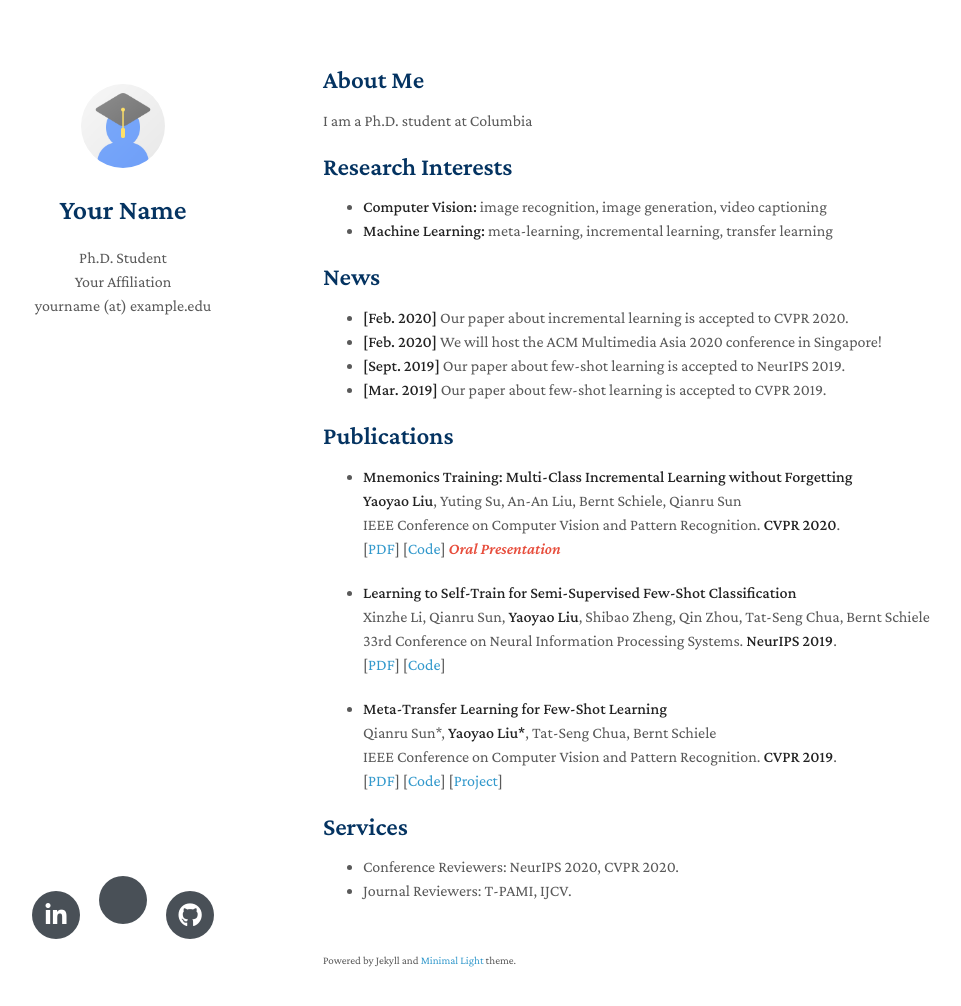
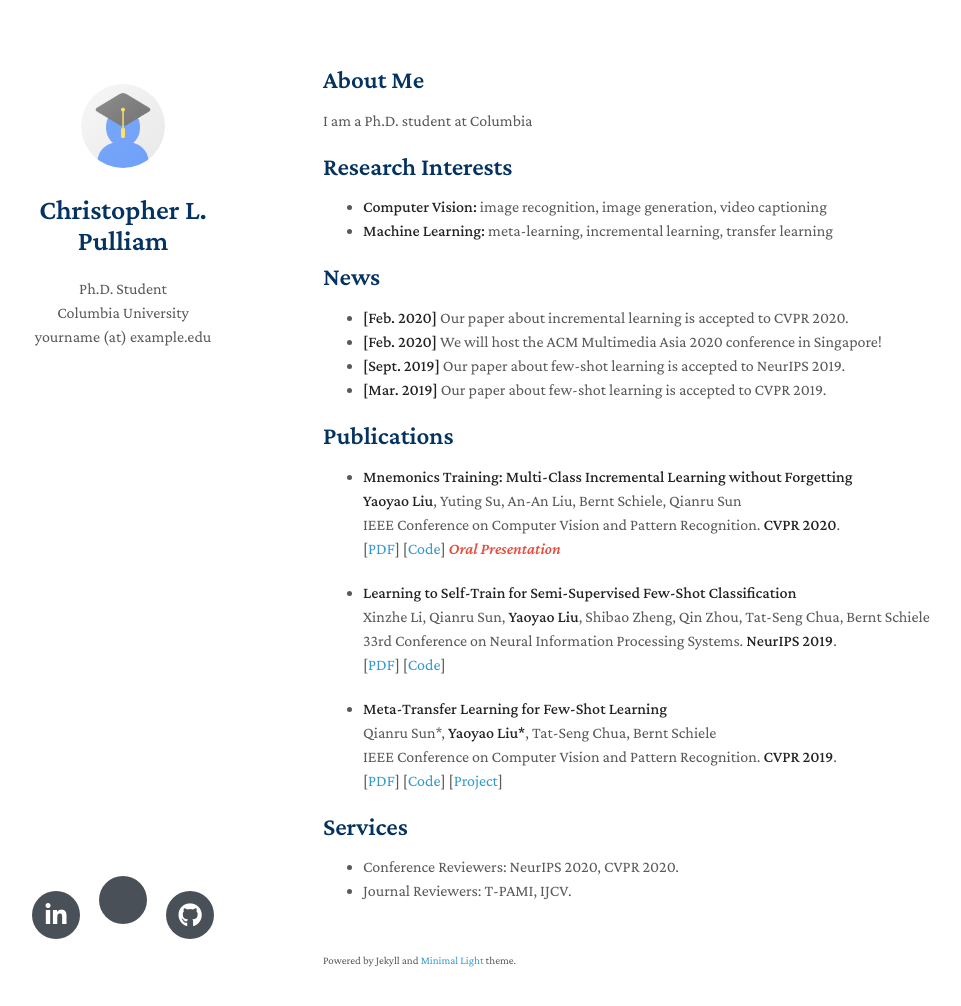
Before and after one commit to christopher-pulliam/oldsite, a Jekyll site: the page built from index.md, in a window 1280 px wide and 1041 px high. Shown: the top 1006 px of the window, without its empty margins (147-1108 px from the left). Built offline with Jekyll 4.4.1, drawn with Linux system fonts in a browser that asks for light colours; nearby versions of some CDN libraries; a style sheet for code colours, icons or effects is not loaded; our own code applies the rules of GitHub Pages for plain Markdown files.

Commit message:
Update _config.yml

```diff
--- a/_config.yml
+++ b/_config.yml
@@ -1,7 +1,7 @@
 # Basic Information
-title: Your Name
+title: Christopher L. Pulliam
 position: Ph.D. Student
-affiliation: Your Affiliation
+affiliation: Columbia University
 email: yourname (at) example.edu
 
 # Search Engine Optimization (SEO)
```
